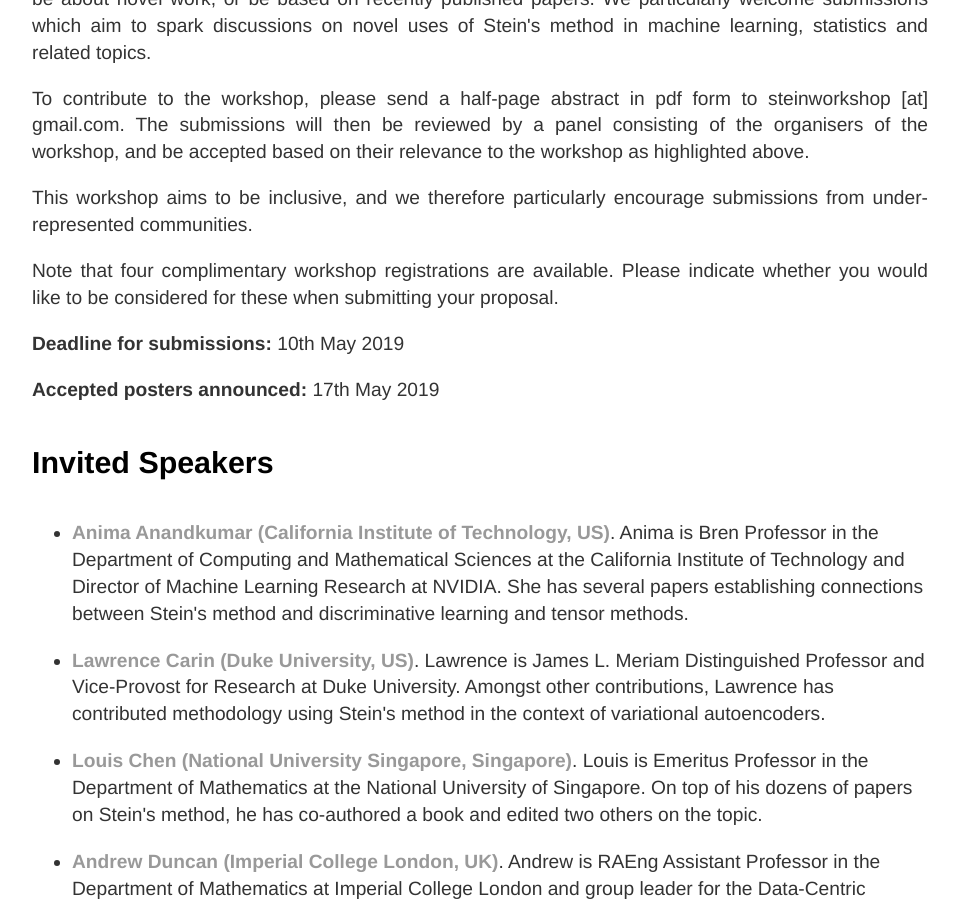
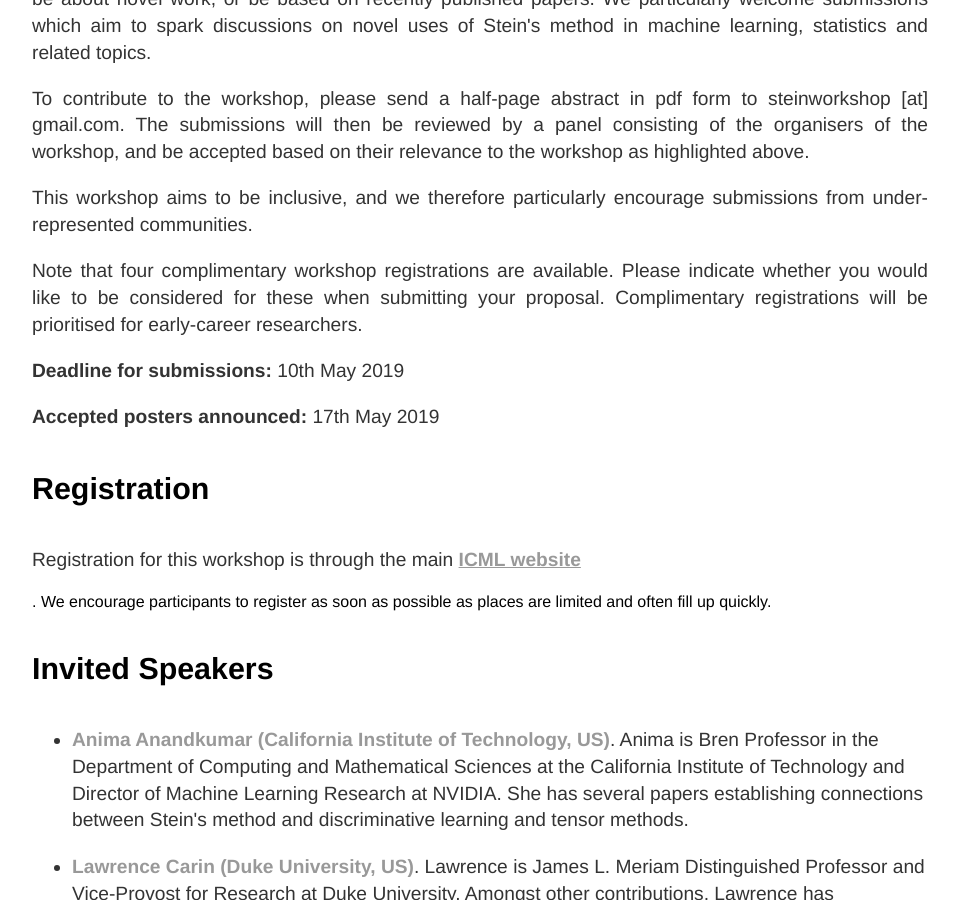
Before and after one commit to steinworkshop/steinworkshop.github.io, a Jekyll site: the page built from index.html, in a window 1280 px wide and 900 px high, scrolled down 1247 px. Shown: the whole window, without its empty margins (160-1119 px from the left). Built offline with Jekyll 4.4.1, drawn with Linux system fonts in a browser that asks for light colours.

Commit message:
registration

```diff
--- a/index.html
+++ b/index.html
@@ -22,6 +22,7 @@ title: ICML Workshop on Stein's Method
 </div>
 
 
+
 <div class="blurb">
 
 	<h4> Call for Contributed Posters </h4>
@@ -31,10 +32,17 @@ title: ICML Workshop on Stein's Method
 
 	<p>This workshop aims to be inclusive, and we therefore particularly encourage submissions from under-represented communities.</p>
 
-	<p>Note that four complimentary workshop registrations are available. Please indicate whether you would like to be considered for these when submitting your proposal.</p>
+	<p>Note that four complimentary workshop registrations are available. Please indicate whether you would like to be considered for these when submitting your proposal. Complimentary registrations will be prioritised for early-career researchers. </p>
 
 	<p><strong>Deadline for submissions:</strong> 10th May 2019</p>
 	<p><strong>Accepted posters announced:</strong> 17th May 2019</p>
+
+</div>
+
+<div class="blurb">
+
+	<h4> Registration </h4>
+	<p>Registration for this workshop is through the main <strong><a href="https://icml.cc/"> ICML website</a></strong> </p>. We encourage participants to register as soon as possible as places are limited and often fill up quickly.
 
 </div>
 
```
